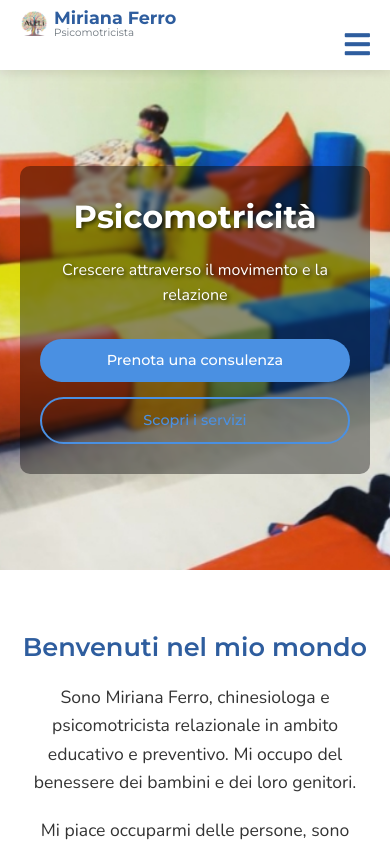
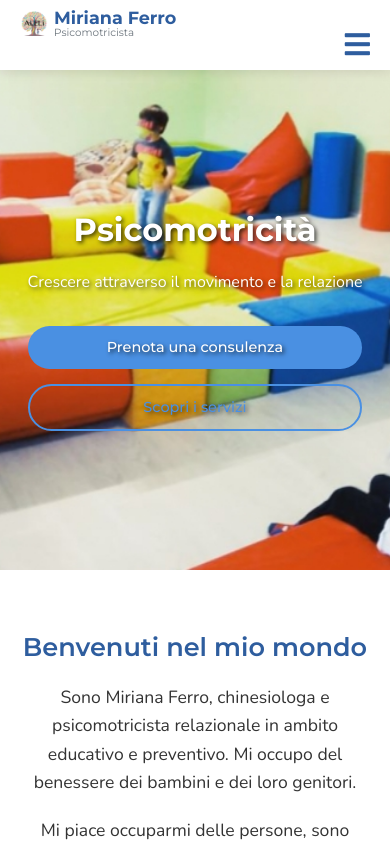
Before and after one commit to aikan86/MirianaPsicomotricita, a React (Create React App) app: page / in a window 390 px wide. Shown: the top 844 px of the page. Built offline with nearby package versions, Linux system fonts and the light colour scheme.

Commit message:
return to old home
no riquadro trasparente

```diff
--- a/src/pages/Home.js
+++ b/src/pages/Home.js
@@ -7,7 +7,6 @@ function Home() {
     <div className="home">
       {/* Hero Section */}
       <section className="hero">
-        <div className="hero-overlay">
         <div className="hero-container">
           <h1>Psicomotricità</h1>
           <p>Crescere attraverso il movimento e la relazione</p>
@@ -18,7 +17,6 @@ function Home() {
             <Link to="/servizi" className="btn-outline">
               Scopri i servizi
             </Link>
-            </div>
           </div>
         </div>
       </section>
--- a/src/styles/Home.css
+++ b/src/styles/Home.css
@@ -10,17 +10,9 @@
     justify-content: center;
     align-items: center;
     text-align: center;
+    color: #fff;
     padding: 0 20px;
-    position: relative;
-  }
-
-  .hero-overlay {
-    background-color: rgba(0, 0, 0, 0.4);
-    backdrop-filter: blur(2px);
-    border-radius: 20px;
-    padding: 50px 40px;
-    max-width: 900px;
-    width: 100%;
+    text-shadow: 2px 2px 4px rgba(0, 0, 0, 0.7);
   }
 
   .hero-container {
@@ -32,8 +24,6 @@
     font-size: 3.5rem;
     margin-bottom: 20px;
     animation: fadeInDown 1s ease;
-    color: #fff;
-    text-shadow: 2px 2px 4px rgba(0, 0, 0, 0.7);
   }
 
   .hero p {
@@ -43,8 +33,6 @@
     margin-left: auto;
     margin-right: auto;
     animation: fadeInUp 1s ease;
-    color: #fff;
-    text-shadow: 2px 2px 4px rgba(0, 0, 0, 0.7);
   }
 
   .hero-btns {
@@ -53,7 +41,6 @@
     gap: 20px;
     animation: fadeIn 1.5s ease;
   }
-
 
 /* Welcome Section */
 .welcome {
@@ -351,11 +338,6 @@
       font-size: 1.2rem;
     }
 
-    .hero-overlay {
-      padding: 40px 30px;
-      border-radius: 15px;
-    }
-
     .hero-btns {
       flex-direction: column;
       gap: 15px;
@@ -393,11 +375,6 @@
   }
 
   @media screen and (max-width: 480px) {
-    .hero-overlay {
-      padding: 30px 20px;
-      border-radius: 10px;
-    }
-
     .nav-buttons-container {
       grid-template-columns: 1fr;
     }
@@ -405,7 +382,8 @@
     .nav-button {
       padding: 35px 20px;
     }
-        .hero h1 {
+
+    .hero h1 {
       font-size: 2rem;
     }
 
```
Lines whose indentation alone changed are shown as unchanged.
